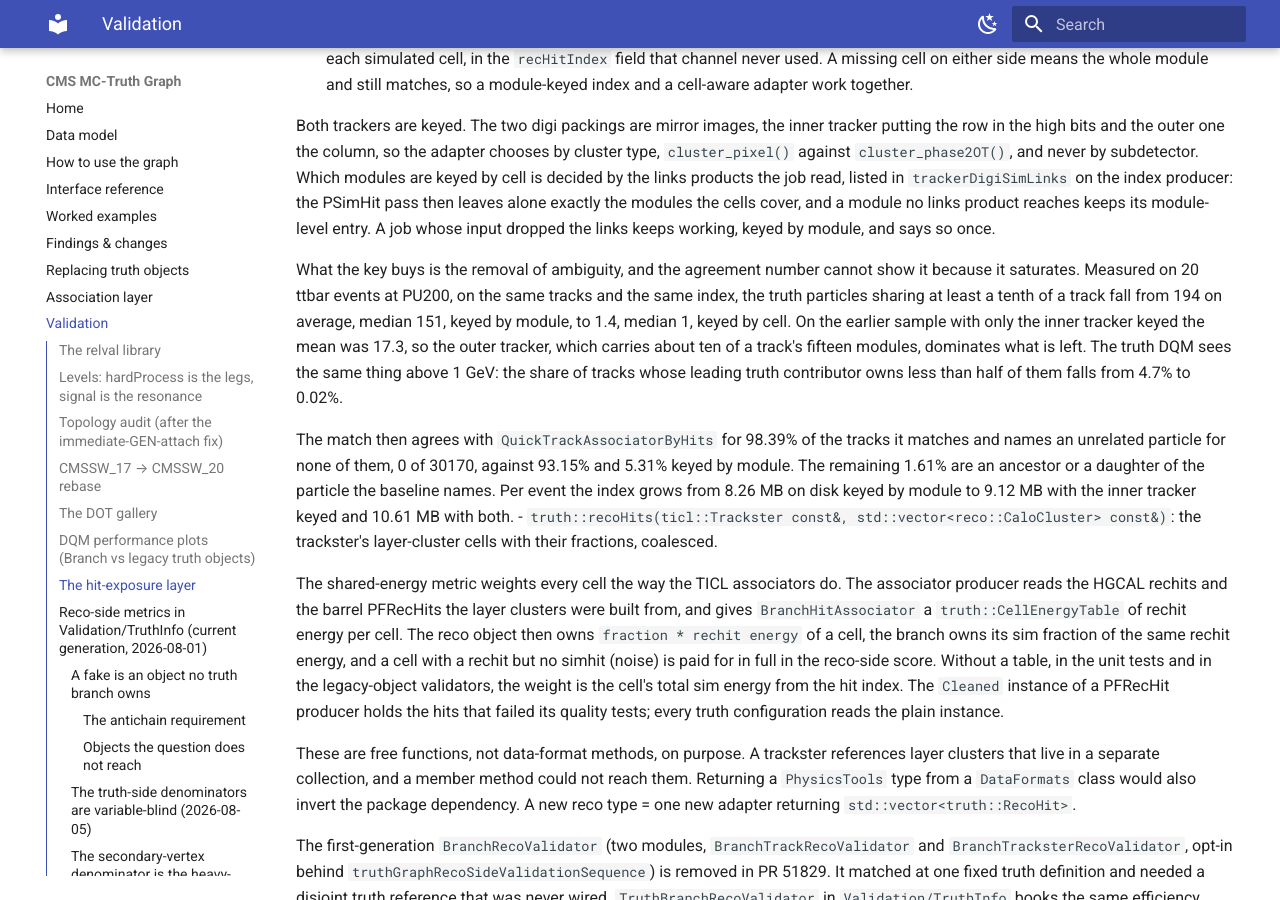
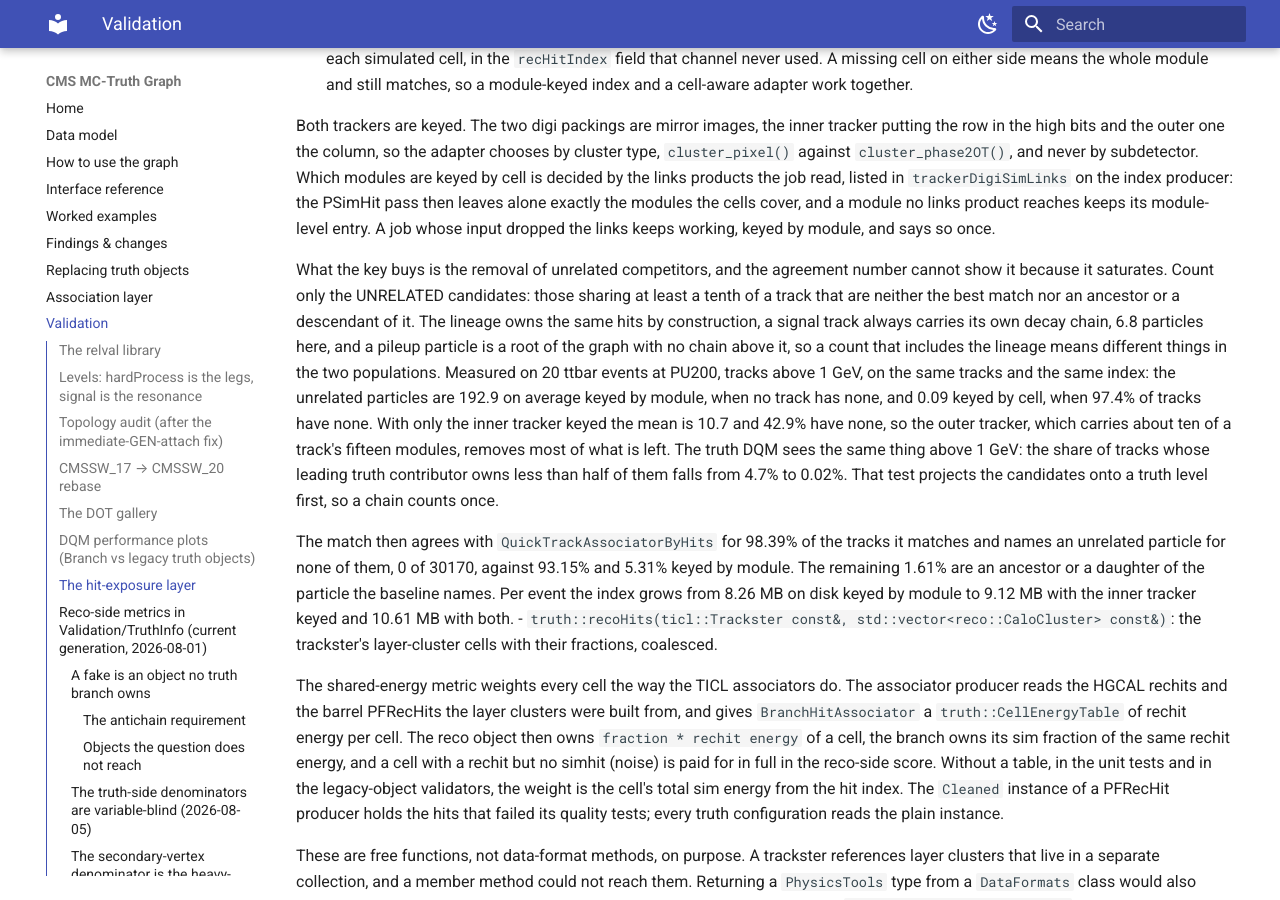
Before and after one commit to felicepantaleo/cms-truth-docs, an MkDocs documentation site: the page built from docs/validation.md, in a window 1280 px wide and 900 px high, scrolled down 5940 px. Built offline with MkDocs 1.6.1 and Material for MkDocs 9.7.7, drawn with Linux system fonts in a browser that asks for light colours.

Commit message:
validation, pileup: count unrelated particles, not the whole candidate list
The candidate count included the best match's own ancestors and descendants, which
own the same hits by construction. A signal track carries its decay chain there and
a pileup particle, a root of the graph, carries none, so the count meant different
things in the two populations. State the unrelated count: 192.9 keyed by module,
10.7 with the inner tracker keyed, 0.09 with both.

```diff
--- a/docs/validation.md
+++ b/docs/validation.md
@@ -242,14 +242,20 @@ range is the `HasTruthHits` customization point, which `BranchHitAssociator` use
   reaches keeps its module-level entry. A job whose input dropped the links keeps
   working, keyed by module, and says so once.
 
-  What the key buys is the removal of ambiguity, and the agreement number cannot show it
-  because it saturates. Measured on 20 ttbar events at PU200, on the same tracks and the
-  same index, the truth particles sharing at least a tenth of a track fall from 194 on
-  average, median 151, keyed by module, to 1.4, median 1, keyed by cell. On the earlier
-  sample with only the inner tracker keyed the mean was 17.3, so the outer tracker, which
-  carries about ten of a track's fifteen modules, dominates what is left. The truth DQM
-  sees the same thing above 1 GeV: the share of tracks whose leading truth contributor
-  owns less than half of them falls from 4.7% to 0.02%.
+  What the key buys is the removal of unrelated competitors, and the agreement number
+  cannot show it because it saturates. Count only the UNRELATED candidates: those sharing
+  at least a tenth of a track that are neither the best match nor an ancestor or a
+  descendant of it. The lineage owns the same hits by construction, a signal track always
+  carries its own decay chain, 6.8 particles here, and a pileup particle is a root of the
+  graph with no chain above it, so a count that includes the lineage means different
+  things in the two populations. Measured on 20 ttbar events at PU200, tracks above 1 GeV,
+  on the same tracks and the same index: the unrelated particles are 192.9 on average
+  keyed by module, when no track has none, and 0.09 keyed by cell, when 97.4% of tracks
+  have none. With only the inner tracker keyed the mean is 10.7 and 42.9% have none, so
+  the outer tracker, which carries about ten of a track's fifteen modules, removes most
+  of what is left. The truth DQM sees the same thing above 1 GeV: the share of tracks
+  whose leading truth contributor owns less than half of them falls from 4.7% to 0.02%.
+  That test projects the candidates onto a truth level first, so a chain counts once.
 
   The match then agrees with `QuickTrackAssociatorByHits` for 98.39% of the tracks it
   matches and names an unrelated particle for none of them, 0 of 30170, against 93.15%
```
Also changed, not shown: docs/pileup.md (+1 -1 lines).
